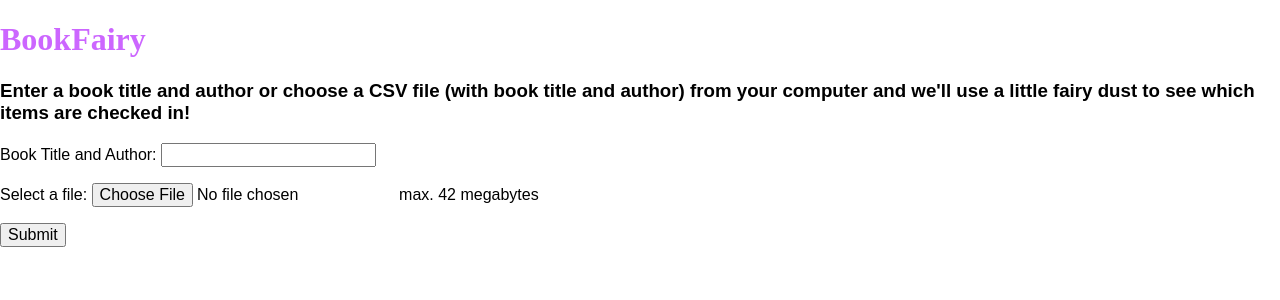
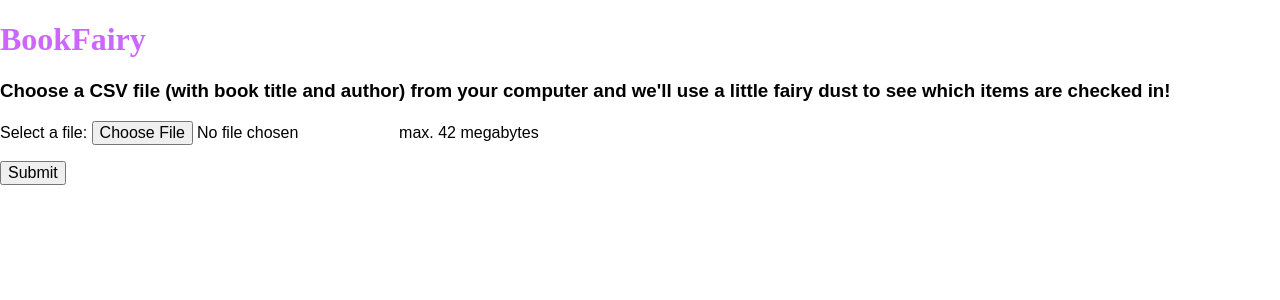
Before and after one commit to MichelleGlauser/BookFairy, a Django app: template bookapp/templates/index.html in a window 1280 px wide. Shown: the top 300 px of the page. Run offline with Django 3.2, Linux system fonts and the light colour scheme; the template is opened without the code that fills it: values that come from a table or form of the project are taken from there, others are empty; parts of the project's set-up code (start-up, migrations or seed data) failed here and were passed over; some web fonts are replaced.

Commit message:
Debugging attempts

```diff
--- a/BookFairy/urls.py
+++ b/BookFairy/urls.py
@@ -17,10 +17,10 @@ urlpatterns = patterns('',
 
     # Uncomment the next line to enable the admin:
     url(r'^admin/', include(admin.site.urls)),
-    url(r'^$', views.enter_search),
-    url(r'^booklist$', views.check_books, name='booklist'),
+    url(r'^$', views.upload_file),
+    # url(r'^booklist$', views.check_books, name='booklist'),
     # url(r'^listsearch$', views.upload_file),
-    url(r'^booksearch$', views.upload_file),
+    # url(r'^booklist$', views.upload_file),
     # + static(settings.MEDIA_URL, document_root=settings.MEDIA_ROOT) #?
 )
 
--- a/bookapp/forms.py
+++ b/bookapp/forms.py
@@ -1,17 +1,17 @@
 from django import forms
 
-class BookForm(forms.Form):
-    book_info = forms.CharField(max_length=200, label="Book Title and Author:")
+# class BookForm(forms.Form):
+#     book_info = forms.CharField(max_length=200, label="Book Title and Author:")
     # title = forms.CharField(max_length=50, label="File:") #shows the text field
-    file = forms.FileField( #shows the choose file
+    # file = forms.FileField( #shows the choose file
+    #     label="Select a file:",
+    #     help_text='max. 42 megabytes')
+    #How do I combine the title and file fields so that a box shows up, but you can choose the one you want?
+
+class UploadFileForm(forms.Form):
+    booklist = forms.FileField(
         label="Select a file:",
         help_text='max. 42 megabytes')
-    #How do I combine the title and file fields so that a box shows up, but you can choose the one you want?
-
-# class UploadFileForm(forms.Form):
-#     booklist = forms.FileField(
-#         label="Select a file:",
-#         help_text='max. 42 megabytes')
 
     def __unicode__(self):
         return self.title
--- a/bookapp/templates/index.html
+++ b/bookapp/templates/index.html
@@ -4,13 +4,13 @@
 
 {% block content %}
 <div class="title">
-<h3 font-family: Sans-Serif;>Enter a book title and author or choose a CSV file (with book title and author) from your computer and we'll use a little fairy dust to see which items are checked in!</h3>
+<h3 font-family: Sans-Serif;>Choose a CSV file (with book title and author) from your computer and we'll use a little fairy dust to see which items are checked in!</h3>
 </div>
 
 <div class="body">
 
-  <div class="booksearch">
-    <form enctype="multipart/form-data" class="form-horizontal" action="/booksearch" method="post">
+  <div class="booklist">
+    <form enctype="multipart/form-data" class="form-horizontal" action="/booklist" method="post">
         {% csrf_token %}
         {{ form.as_p }}
     <input type="submit" name="content" class="input" id="description">
```
Also changed, not shown: bookapp/views.py (+22 -20 lines), 3 other files.
